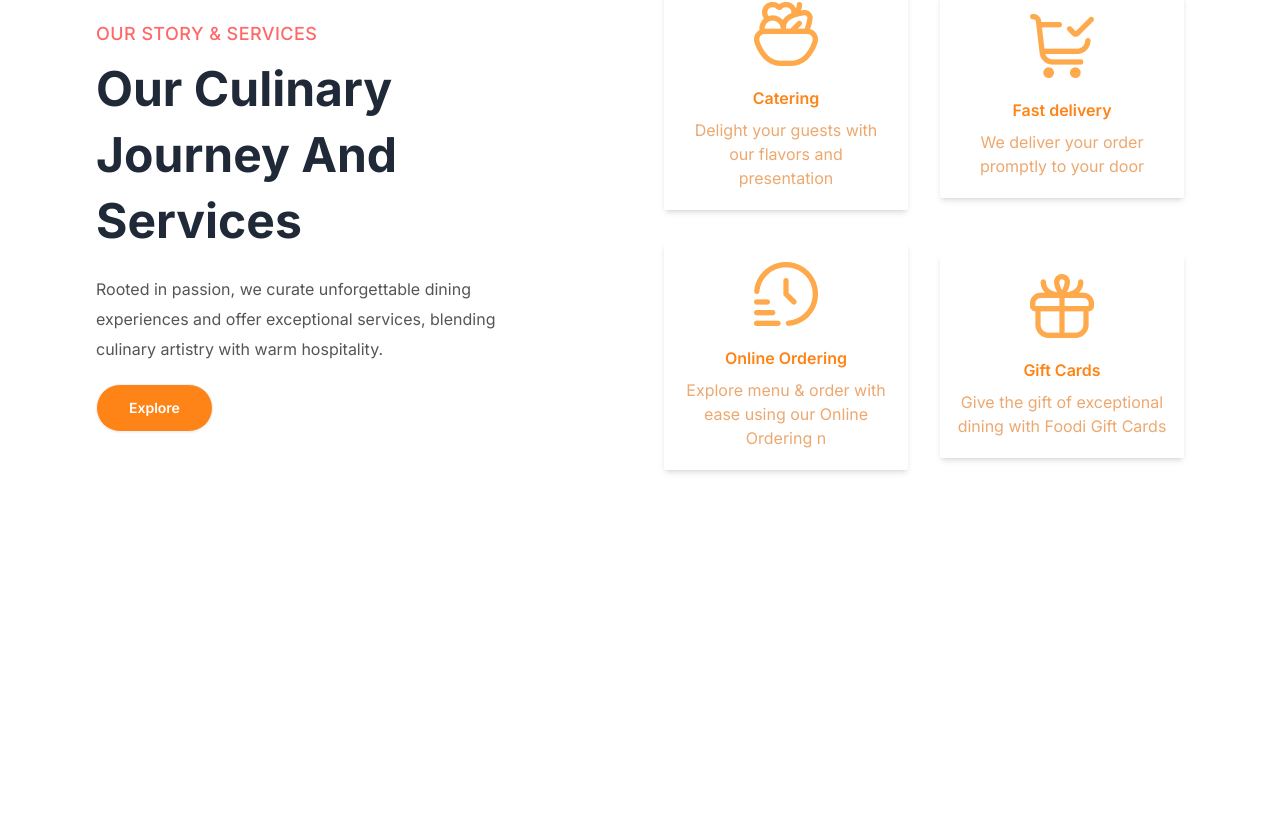
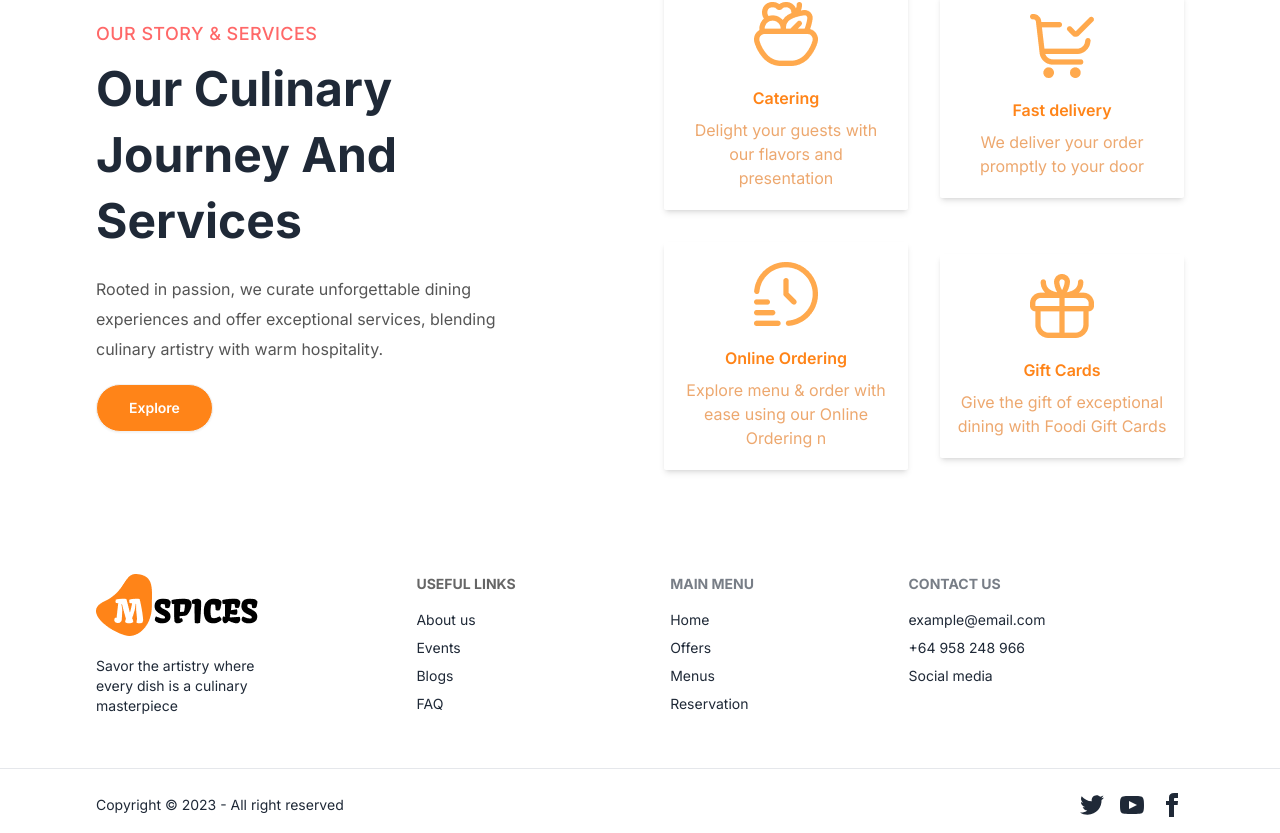
Before and after one commit to ManushaGunathilaka/food-website, a React (Vite) app in the folder food-client/: page / in a window 1280 px wide. Shown: the part 3189-4022 px from the top of the page. Before the commit the page ends 3723 px from the top, so only its background shows below. Built offline with nearby package versions, Linux system fonts and the light colour scheme.

Commit message:
Footer is added, but not desined yet

```diff
--- /dev/null
+++ b/food-client/src/components/Footer.jsx
@@ -0,0 +1,79 @@
+import React from "react";
+
+const Footer = () => {
+  return (
+    <div>
+      <footer className="footer xl:px-24 py-10 px-4 text-base-content">
+        <aside>
+          <img src="/logo.png" alt="" />
+          <p className="my-3 md:w-40">
+            Savor the artistry where every dish is a culinary masterpiece
+          </p>
+        </aside>
+        <nav>
+          <header className="footer-title text-black">Useful links</header>
+          <a className="link link-hover">About us</a>
+          <a className="link link-hover">Events</a>
+          <a className="link link-hover">Blogs</a>
+          <a className="link link-hover">FAQ</a>
+        </nav>
+        <nav>
+          <header className="footer-title">Main Menu</header>
+          <a className="link link-hover">Home</a>
+          <a className="link link-hover">Offers</a>
+          <a className="link link-hover">Menus</a>
+          <a className="link link-hover">Reservation</a>
+        </nav>
+        <nav>
+          <header className="footer-title">Contact Us</header>
+          <a className="link link-hover">example@email.com</a>
+          <a className="link link-hover">+64 958 248 966</a>
+          <a className="link link-hover">Social media</a>
+        </nav>
+      </footer>
+      <hr />
+      <footer className="footer items-center xl:px-24 px-4 py-4 mt-2">
+        <aside className="items-center grid-flow-col">
+          <p>Copyright © 2023 - All right reserved</p>
+        </aside>
+        <nav className="grid-flow-col gap-4 md:place-self-center md:justify-self-end">
+          <a>
+            <svg
+              xmlns="http://www.w3.org/2000/svg"
+              width="24"
+              height="24"
+              viewBox="0 0 24 24"
+              className="fill-current"
+            >
+              <path d="M24 4.557c-.883.392-1.832.656-2.828.775 1.017-.609 1.798-1.574 2.165-2.724-.951.564-2.005.974-3.127 1.195-.897-.957-2.178-1.555-3.594-1.555-3.179 0-5.515 2.966-4.797 6.045-4.091-.205-7.719-2.165-10.148-5.144-1.29 2.213-.669 5.108 1.523 6.574-.806-.026-1.566-.247-2.229-.616-.054 2.281 1.581 4.415 3.949 4.89-.693.188-1.452.232-2.224.084.626 1.956 2.444 3.379 4.6 3.419-2.07 1.623-4.678 2.348-7.29 2.04 2.179 1.397 4.768 2.212 7.548 2.212 9.142 0 14.307-7.721 13.995-14.646.962-.695 1.797-1.562 2.457-2.549z"></path>
+            </svg>
+          </a>
+          <a>
+            <svg
+              xmlns="http://www.w3.org/2000/svg"
+              width="24"
+              height="24"
+              viewBox="0 0 24 24"
+              className="fill-current"
+            >
+              <path d="M19.615 3.184c-3.604-.246-11.631-.245-15.23 0-3.897.266-4.356 2.62-4.385 8.816.029 6.185.484 8.549 4.385 8.816 3.6.245 11.626.246 15.23 0 3.897-.266 4.356-2.62 4.385-8.816-.029-6.185-.484-8.549-4.385-8.816zm-10.615 12.816v-8l8 3.993-8 4.007z"></path>
+            </svg>
+          </a>
+          <a>
+            <svg
+              xmlns="http://www.w3.org/2000/svg"
+              width="24"
+              height="24"
+              viewBox="0 0 24 24"
+              className="fill-current"
+            >
+              <path d="M9 8h-3v4h3v12h5v-12h3.642l.358-4h-4v-1.667c0-.955.192-1.333 1.115-1.333h2.885v-5h-3.808c-3.596 0-5.192 1.583-5.192 4.615v3.385z"></path>
+            </svg>
+          </a>
+        </nav>
+      </footer>
+    </div>
+  );
+};
+
+export default Footer;
--- a/food-client/src/layout/Main.jsx
+++ b/food-client/src/layout/Main.jsx
@@ -2,12 +2,14 @@
 import { Outlet } from "react-router-dom";
 import Navbar from "../components/Navbar";
 import "../App.css";
+import Footer from "../components/Footer";
 
 const Main = () => {
   return (
     <div>
       <Navbar />
       <Outlet />
+      <Footer />
       {/*from react-router-dom, all children will be rendered from here */}
     </div>
   );
```
